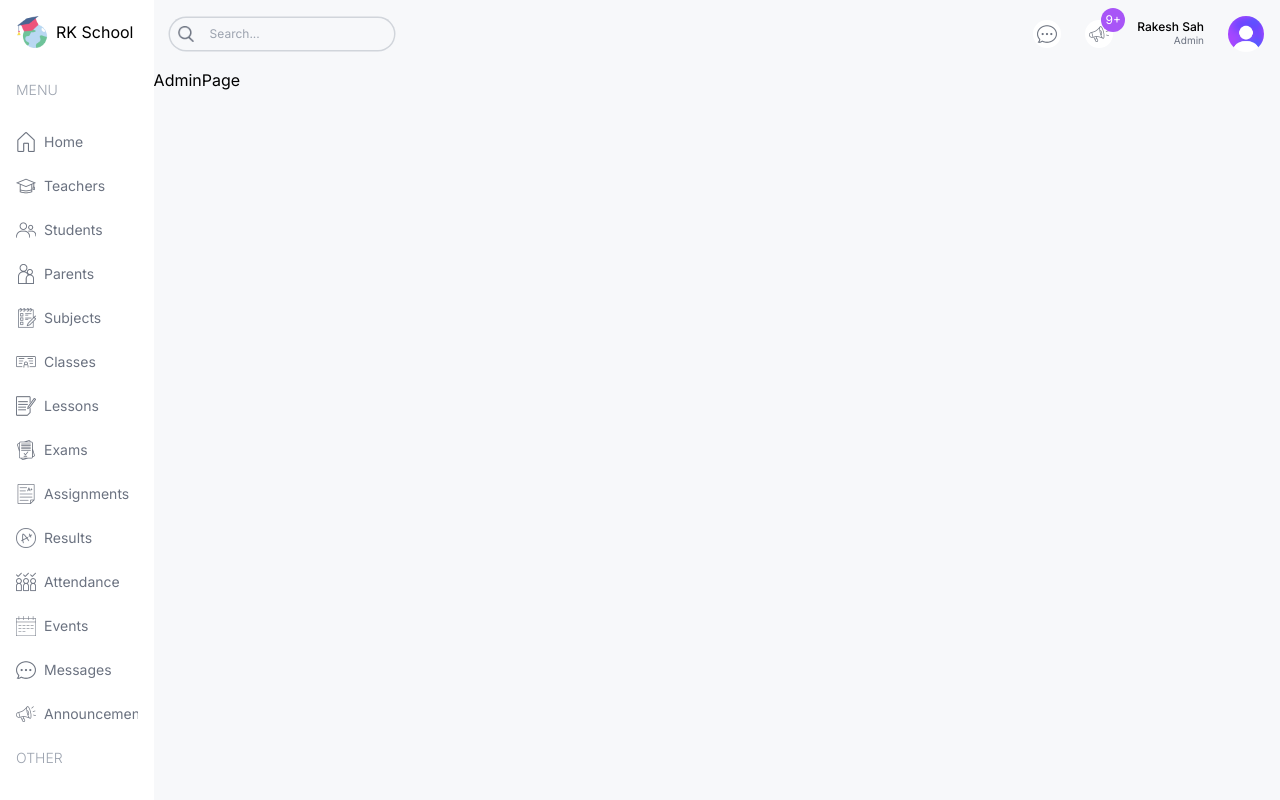
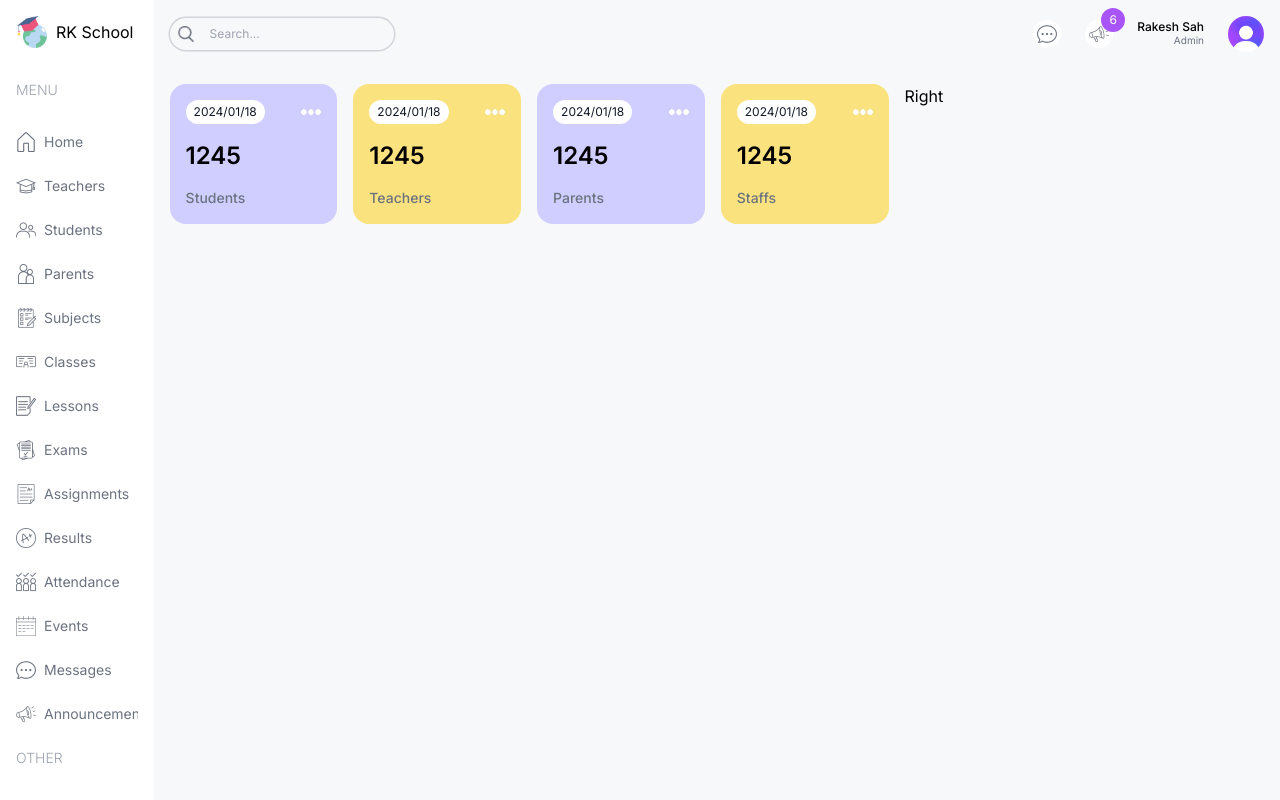
Before and after one commit to Rakeshsah0/school-erp, a Next.js app: page /admin in a window 1280 px wide. Built offline with nearby package versions, Linux system fonts and the light colour scheme.

Commit message:
Usercard is created made and change in custom css is made

```diff
--- a/src/app/(dashboard)/admin/page.tsx
+++ b/src/app/(dashboard)/admin/page.tsx
@@ -1,8 +1,24 @@
+import UserCard from "@/components/UserCard"
 
 
 const AdminPage = () => {
   return (
-    <div>AdminPage</div>
+    <div className="p-4 flex flex-col gap-4 md:flex-row">
+      {/* LEFT */}
+      <div className="w-full lg:w-2/3">
+        <div className="flex gap-4 justify-between flex-wrap">
+          <UserCard type="student"/>
+          <UserCard type="teacher"/>
+          <UserCard type="parent"/>
+          <UserCard type="staff"/>
+        </div>
+      </div>
+
+      {/* RIGHT */}
+      <div className=" w-full lg:w-1/3">
+        Right
+      </div>
+    </div>
   )
 }
 
--- a/src/components/Navbar.tsx
+++ b/src/components/Navbar.tsx
@@ -1,5 +1,5 @@
 import Image from "next/image"
-let n=89
+let n=6
 const Navbar = () => {
   return (
     <div className="flex items-center justify-between p-4">
--- /dev/null
+++ b/src/components/UserCard.tsx
@@ -0,0 +1,16 @@
+import Image from "next/image"
+
+const UserCard = ({type}:{type:string}) => {
+  return (
+    <div className="rounded-2xl odd:bg-rkPurple even:bg-rkYellow p-4 flex-1 min-w-[130px]">
+        <div className="flex justify-between items-center">
+            <span className="text-[10px] md:text-xs bg-white px-2 py-1 rounded-full text-gray-900">2024/01/18</span>
+            <Image src="/more.png" alt="" width={20} height={20}/>
+        </div>
+        <h1 className="text-2xl font-semibold my-4">1245</h1>
+        <h2 className="capitalize text-sm font-medium text-gray-500">{type}s</h2>
+    </div>
+  )
+}
+
+export default UserCard
--- a/tailwind.config.ts
+++ b/tailwind.config.ts
@@ -13,6 +13,15 @@
         "gradient-conic":
           "conic-gradient(from 180deg at 50% 50%, var(--tw-gradient-stops))",
       },
+      colors:{
+        rkSky:"#C3EBFA",
+        rkSkyBlue:"#EDF9FD",
+        rkPurple:"#CFCEFF",
+        rkPurpleLight:"#F1F0FF",
+        rkYellow:"#FAE27E",
+        rkYellowLight:"#FEFCE8",
+      }
+
     },
   },
   plugins: [],
```
